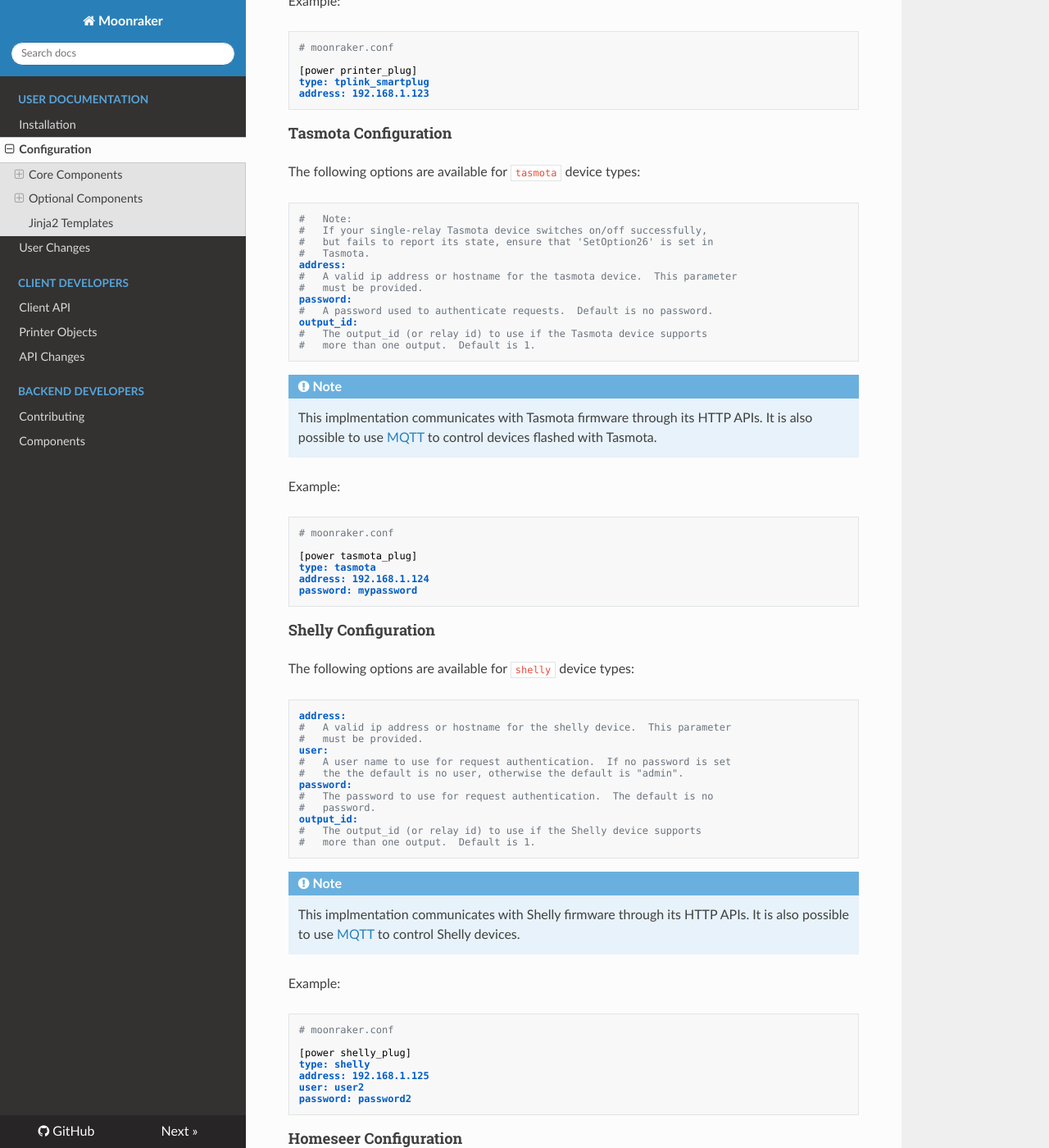
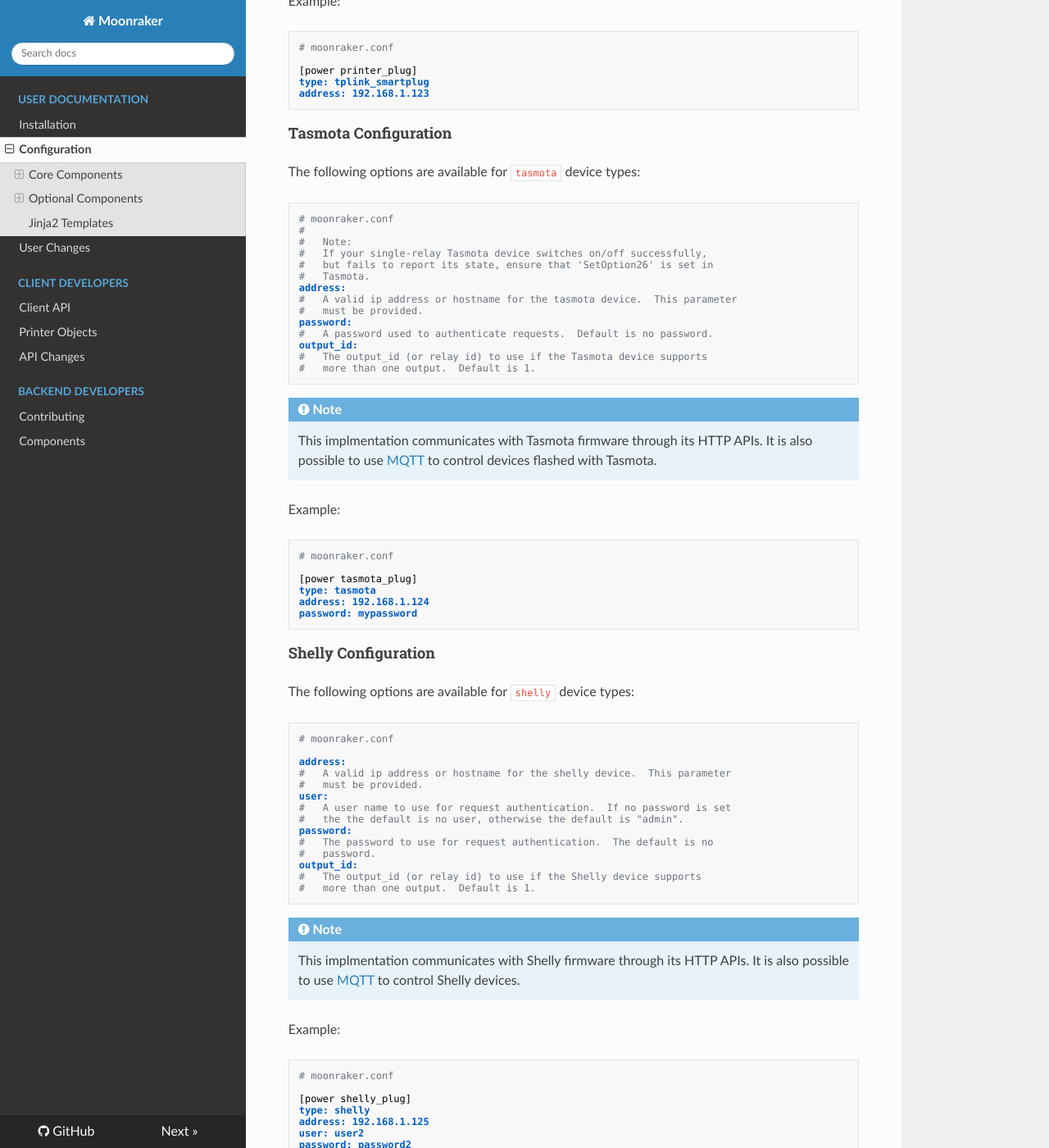
Before and after one commit to Marirossibn/moonraker, an MkDocs documentation site: the page built from docs/configuration.md, in a window 1280 px wide and 1400 px high, scrolled down 7999 px. Shown: the whole window at 82% size. Built offline with MkDocs 1.6.1, drawn with Linux system fonts in a browser that asks for light colours; nearby versions of some CDN libraries; some of the changed text lies outside the part shown.

Commit message:
docs: add missing headers to  config examples
Signed-off-by: Eric Callahan <arksine.code@gmail.com>

````diff
--- a/docs/configuration.md
+++ b/docs/configuration.md
@@ -486,6 +486,8 @@
 The following options are available for `tasmota` device types:
 
 ```ini
+# moonraker.conf
+#
 #   Note:
 #   If your single-relay Tasmota device switches on/off successfully,
 #   but fails to report its state, ensure that 'SetOption26' is set in
@@ -521,6 +523,8 @@
 The following options are available for `shelly` device types:
 
 ```ini
+# moonraker.conf
+
 address:
 #   A valid ip address or hostname for the shelly device.  This parameter
 #   must be provided.
@@ -622,6 +626,8 @@
 The following options are available for `loxone` device types:
 
 ```ini
+# moonraker.conf
+
 address:
 #   A valid ip address or hostname for the Loxone server.  This
 #   parameter must be provided.
@@ -640,6 +646,8 @@
 The following options are available for `mqtt` device types:
 
 ```ini
+# moonraker.conf
+
 qos:
 #  The MQTT QOS level to use when publishing and subscribing to topics.
 #  The default is to use the setting supplied in the [mqtt] section.
@@ -964,6 +972,8 @@
 publish and subscribe to topics.
 
 ```ini
+# moonraker.conf
+
 [mqtt]
 address:
 #   Address of the Broker.  This may be a hostname or IP Address.  This
````
Also changed, not shown: other parts of docs/configuration.md (+2 -0 lines).
